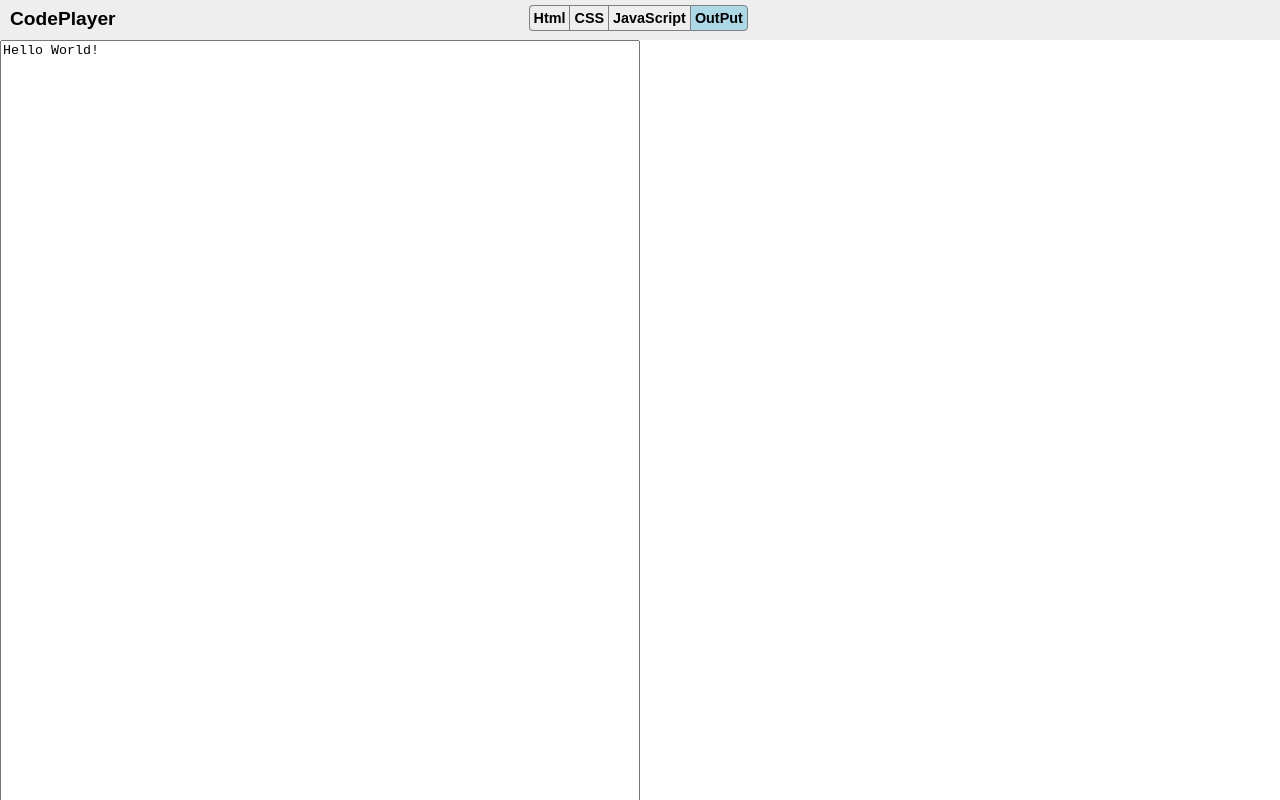
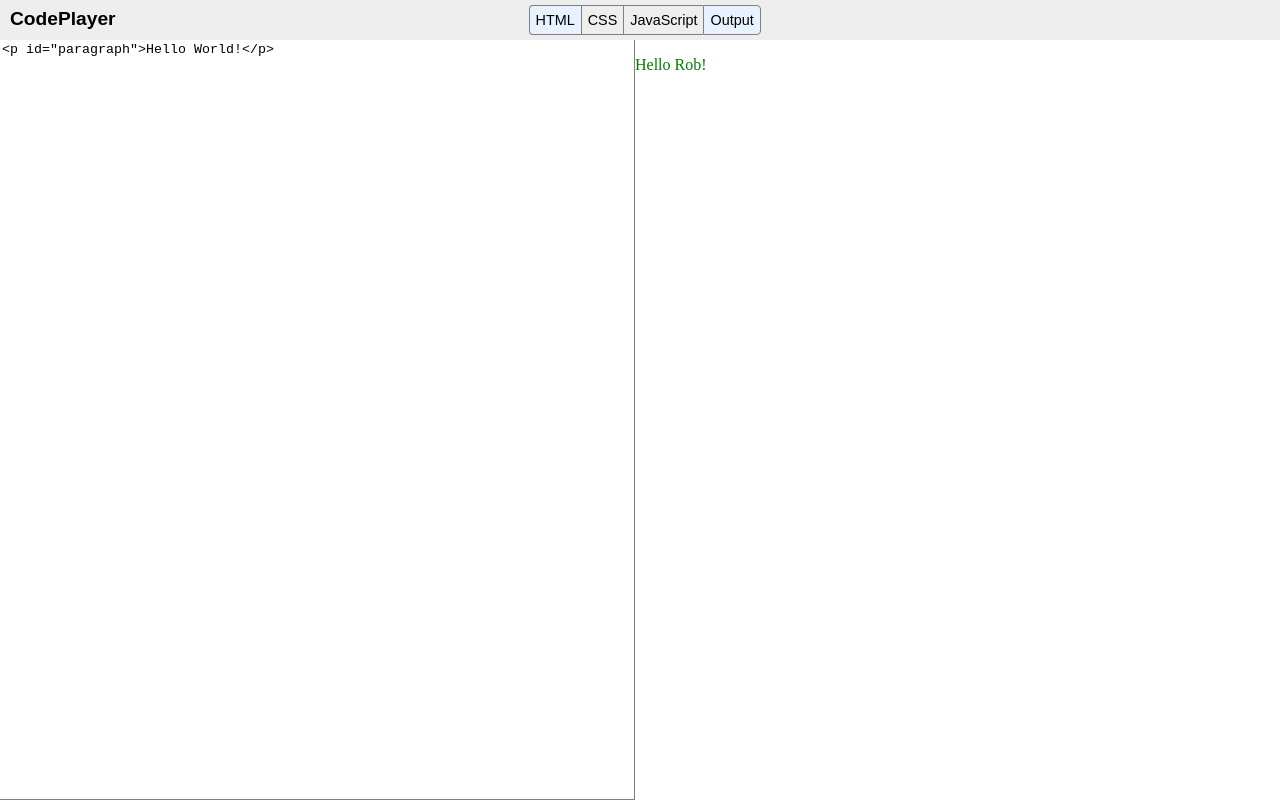
Before and after one commit to ayushrudy/Codeplayer, a plain HTML site: page index.html in a window 1280 px wide. Shown: the top 800 px of the page. Drawn offline with Linux system fonts and the light colour scheme.

Commit message:
Update index.html

```diff
--- a/index.html
+++ b/index.html
@@ -1,9 +1,12 @@
 <html>
 
 <head>
-    <title>CodePlayer</title>
+
+    <title>jQuery</title>
+
     <script type="text/javascript" src="jquery.min.js"></script>
-    <style>
+
+    <style type="text/css">
         body {
             font-family: sans-serif;
             padding: 0;
@@ -29,13 +32,12 @@
             margin: 0 auto;
         }
 
-        .togglebutton {
+        .toggleButton {
             float: left;
             border: 1px solid grey;
-            padding: 4px;
+            padding: 6px;
             border-right: none;
             font-size: 90%;
-            font-weight: bold;
         }
 
         #html {
@@ -50,51 +52,124 @@
         }
 
         .active {
-            background-color: lightblue;
+            background-color: #E8F2FF;
         }
 
-        .highlightedbutton {
-            background-color: yellow;
+        .highlightedButton {
+            background-color: grey;
         }
 
         textarea {
+            resize: none;
+            border-top: none;
+            border-color: grey;
+        }
+
+        .panel {
+            float: left;
             width: 50%;
-            height: 300%;
+            border-left: none;
+        }
+
+        iframe {
+            border: none;
+        }
+
+        .hidden {
+            display: none;
         }
     </style>
+
 </head>
 
 <body>
+
     <div id="header">
+
         <div id="logo">
+
             CodePlayer
+
         </div>
+
         <div id="buttonContainer">
-            <div class="togglebutton" id="html">Html</div>
 
-            <div class="togglebutton" id="css">CSS</div>
+            <div class="toggleButton active" id="html">HTML</div>
 
-            <div class="togglebutton" id="javascript">JavaScript</div>
+            <div class="toggleButton" id="css">CSS</div>
 
-            <div class="togglebutton active" id="output">OutPut</div>
+            <div class="toggleButton" id="javascript">JavaScript</div>
+
+            <div class="toggleButton active" id="output">Output</div>
+
         </div>
+
     </div>
 
-    <div id="bodycontainer">
-        <textarea>Hello World!</textarea>
+    <div id="bodyContainer">
+
+        <textarea id="htmlPanel" class="panel"><p id="paragraph">Hello World!</p></textarea>
+
+        <textarea id="cssPanel" class="panel hidden">p { color: green; }</textarea>
+
+        <textarea id="javascriptPanel" class="panel hidden">document.getElementById("paragraph").innerHTML = "Hello Rob!";</textarea>
+
+        <iframe id="outputPanel" class="panel"></iframe>
+
+
     </div>
 
     <script type="text/javascript">
-        $(".togglebutton").hover(function() {
-            $(this).addClass("highlightedbutton");
+        function updateOutput() {
+
+            $("iframe").contents().find("html").html("<html><head><style type='text/css'>" + $("#cssPanel").val() + "</style></head><body>" + $("#htmlPanel").val() + "</body></html>");
+
+            document.getElementById("outputPanel").contentWindow.eval($("#javascriptPanel").val());
+
+
+
+        }
+
+        $(".toggleButton").hover(function() {
+
+            $(this).addClass("highlightedButton");
+
         }, function() {
-            $(this).removeClass("highlightedbutton");
+
+            $(this).removeClass("highlightedButton");
+
         });
-        $(".togglebutton").click(function() {
+
+        $(".toggleButton").click(function() {
+
             $(this).toggleClass("active");
-            $(this).removeClass("highlightedbutton");
+
+            $(this).removeClass("highlightedButton");
+
+            var panelId = $(this).attr("id") + "Panel";
+
+            $("#" + panelId).toggleClass("hidden");
+
+            var numberOfActivePanels = 4 - $('.hidden').length;
+
+            $(".panel").width(($(window).width() / numberOfActivePanels) - 10);
+
+        })
+
+        $(".panel").height($(window).height() - $("#header").height() - 15);
+
+        $(".panel").width(($(window).width() / 2) - 10);
+
+        updateOutput();
+
+        $("textarea").on('change keyup paste', function() {
+
+            updateOutput();
+
+
         });
     </script>
+
 </body>
 
 </html>
```
